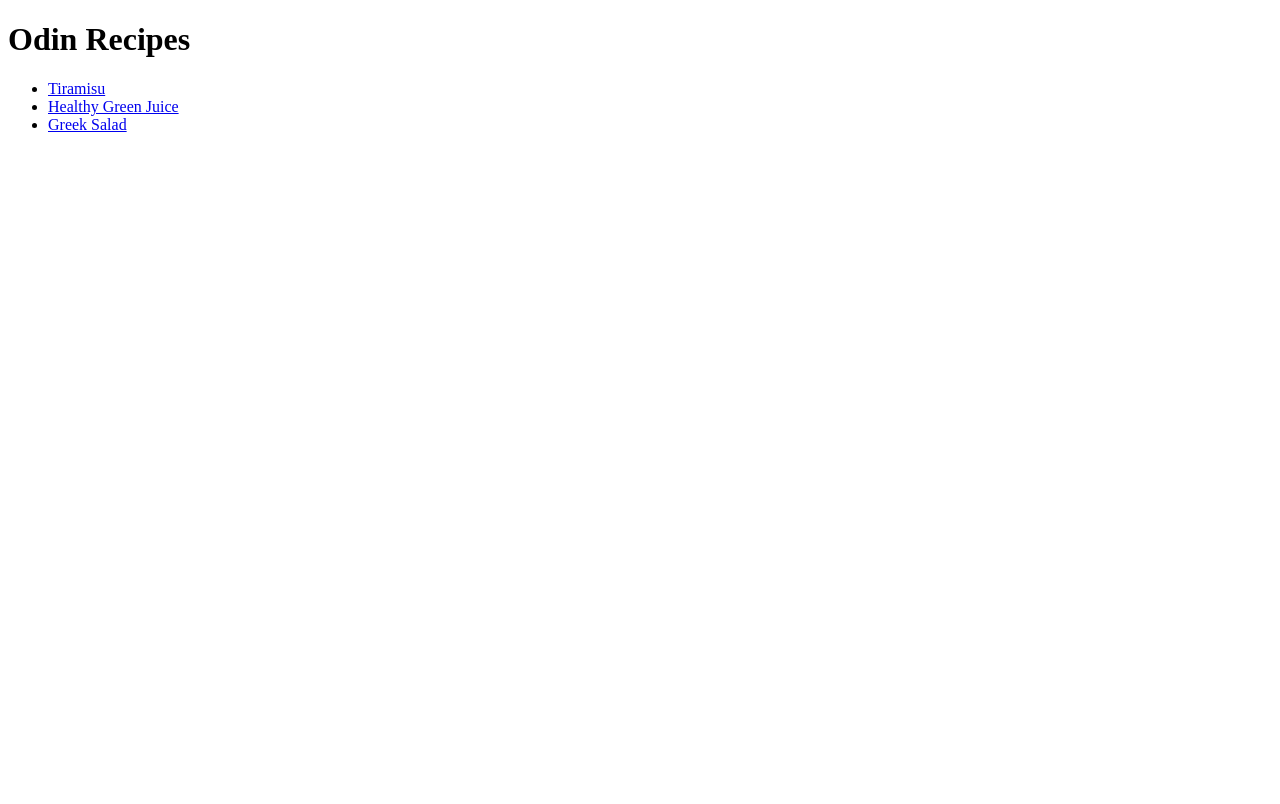
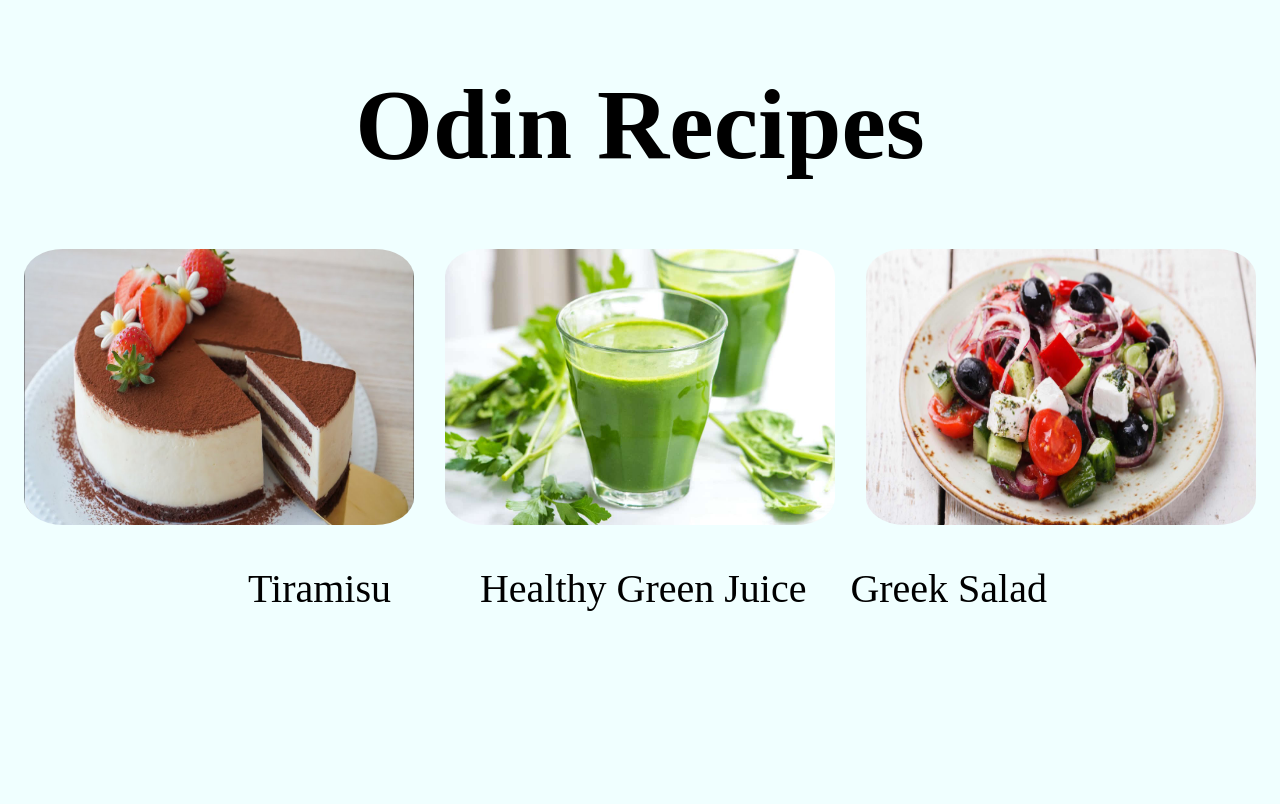
Before and after one commit to tia-rami/odin-recipes, a plain HTML site: page index.html in a window 1280 px wide. Drawn offline with Linux system fonts and the light colour scheme.

Commit message:
Added CSS to all the pages.
Added layout and some basic styles for the website for better look and reading.

```diff
--- a/index.html
+++ b/index.html
@@ -4,14 +4,49 @@
     <meta charset="UTF-8" />
     <meta name="viewport" content="width=device-width, initial-scale=1.0" />
     <title>Odin Recipes</title>
+    <link rel="stylesheet" href="styles.css" />
   </head>
   <body>
     <h1>Odin Recipes</h1>
+    <div class="container">
+      <div>
+        <a href="recipes/tiramisu.html">
+          <img
+            src="/images/tiramisu.jpg"
+            alt="tiramisu"
+            width="390 px"
+            height="276px"
+          />
+        </a>
+      </div>
+      <div>
+        <a href="recipes/greenJuice.html">
+          <img
+            src="/images/greenJuice.jpg"
+            alt="Healthy green Juice"
+            width="390 px"
+            height="276px"
+          />
+        </a>
+      </div>
+      <div>
+        <a href="recipes/greekSalad.html">
+          <img
+            src="/images/greekSalad.jpg"
+            alt="greek Salad"
+            width="390 px"
+            height="276px"
+          />
+        </a>
+      </div>
+    </div>
 
-    <ul>
-      <li><a href="recipes/tiramisu.html">Tiramisu</a></li>
-      <li><a href="recipes/greenJuice.html">Healthy Green Juice</a></li>
-      <li><a href="recipes/greekSalad.html">Greek Salad</a></li>
-    </ul>
+    <div class="text">
+      <p class="tiramisu"><a href="recipes/tiramisu.html">Tiramisu</a></p>
+      <p class="juice">
+        <a href="recipes/greenJuice.html">Healthy Green Juice</a>
+      </p>
+      <p class="salad"><a href="recipes/greekSalad.html">Greek Salad</a></p>
+    </div>
   </body>
 </html>
--- /dev/null
+++ b/page-style/greekSalad.css
@@ -0,0 +1,38 @@
+* {
+  width: 950px;
+  margin-inline: auto;
+  font-size: 24px;
+}
+
+body {
+  background-color: rgba(209, 255, 255, 0.327);
+}
+img {
+  height: 600px;
+  border-radius: 20px;
+}
+
+h1 {
+  font-size: 50px;
+  text-align: center;
+  background-color: rgb(203, 104, 104);
+  border-radius: 10px;
+  color: #fff;
+}
+
+h2 {
+  font-size: 30px;
+}
+
+div {
+  text-align: center;
+  margin: 50px auto;
+}
+a {
+  padding: 20px;
+  color: white;
+  background-color: rgb(243, 185, 185);
+  text-decoration: none;
+  border-radius: 20px;
+  font-weight: 800;
+}
--- /dev/null
+++ b/page-style/greenJuice.css
@@ -0,0 +1,38 @@
+* {
+  width: 950px;
+  margin-inline: auto;
+  font-size: 24px;
+}
+
+body {
+  background-color: rgba(209, 255, 255, 0.327);
+}
+img {
+  height: 600px;
+  border-radius: 20px;
+}
+
+h1 {
+  font-size: 50px;
+  text-align: center;
+  background-color: rgb(45, 125, 53);
+  border-radius: 10px;
+  color: #fff;
+}
+
+h2 {
+  font-size: 30px;
+}
+
+div {
+  text-align: center;
+  margin: 50px auto;
+}
+a {
+  padding: 20px;
+  color: rgb(255, 255, 255);
+  background-color: rgb(111, 213, 117);
+  text-decoration: none;
+  border-radius: 20px;
+  font-weight: 800;
+}
--- /dev/null
+++ b/page-style/tiramisu.css
@@ -0,0 +1,38 @@
+* {
+  width: 950px;
+  margin-inline: auto;
+  font-size: 24px;
+}
+
+body {
+  background-color: rgba(209, 255, 255, 0.327);
+}
+img {
+  height: 600px;
+  border-radius: 20px;
+}
+
+h1 {
+  font-size: 50px;
+  text-align: center;
+  background-color: rgb(116, 72, 3);
+  border-radius: 10px;
+  color: #fff;
+}
+
+h2 {
+  font-size: 30px;
+}
+
+div {
+  text-align: center;
+  margin: 50px auto;
+}
+a {
+  padding: 20px;
+  color: rgb(255, 255, 255);
+  background-color: rgb(213, 177, 111);
+  text-decoration: none;
+  border-radius: 20px;
+  font-weight: 800;
+}
--- /dev/null
+++ b/styles.css
@@ -0,0 +1,43 @@
+body {
+  background-color: rgba(209, 255, 255, 0.327);
+}
+
+h1 {
+  font-size: 100px;
+  text-align: center;
+}
+div {
+  height: 276px;
+}
+
+.container {
+  display: flex;
+  justify-content: space-around;
+}
+
+img {
+  border-radius: 10%;
+}
+
+.text {
+  display: flex;
+  font-size: 40px;
+  justify-content: space-between;
+}
+
+.tiramisu {
+  margin-left: 240px;
+}
+
+.juice {
+  margin-left: 45px;
+}
+
+.salad {
+  margin-right: 225px;
+}
+
+a {
+  text-decoration: none;
+  color: #000;
+}
```
Also changed, not shown: recipes/greekSalad.html (+4 -1 lines), recipes/greenJuice.html (+4 -1 lines), recipes/tiramisu.html (+4 -1 lines).
